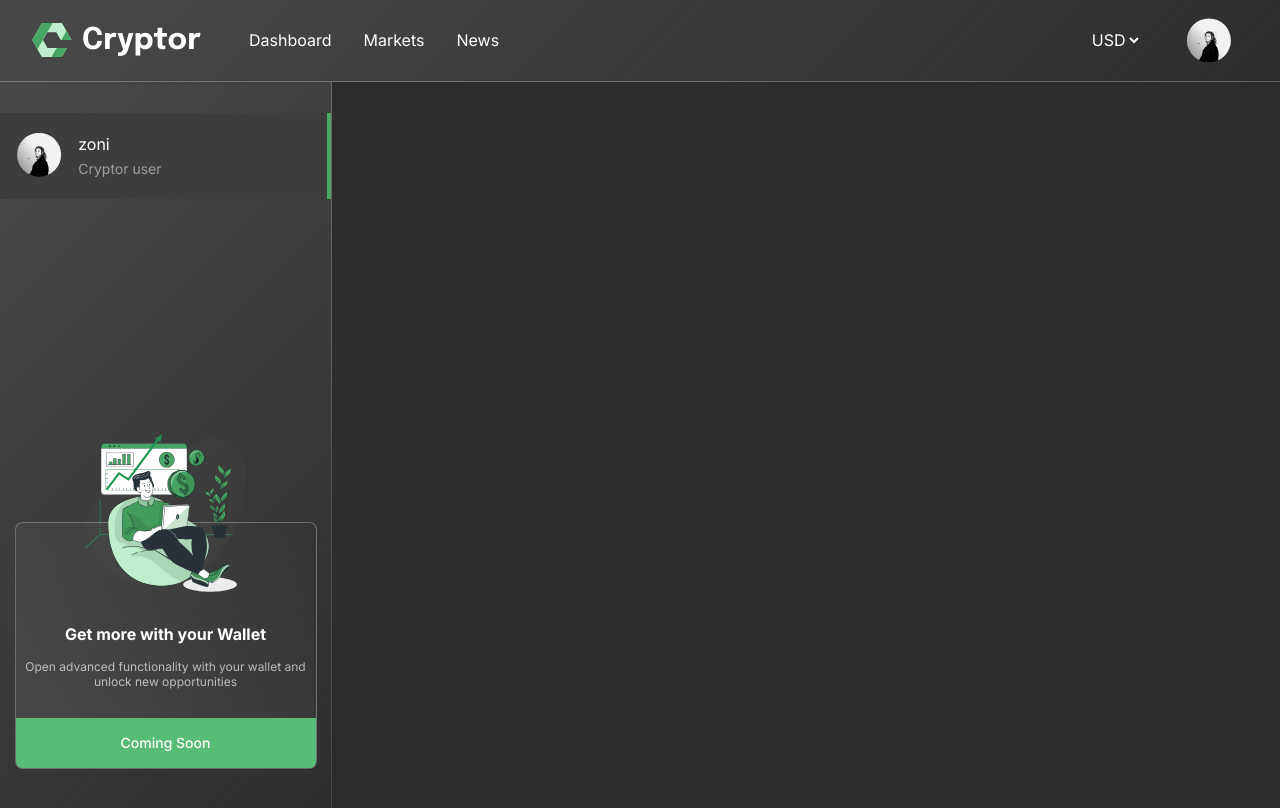
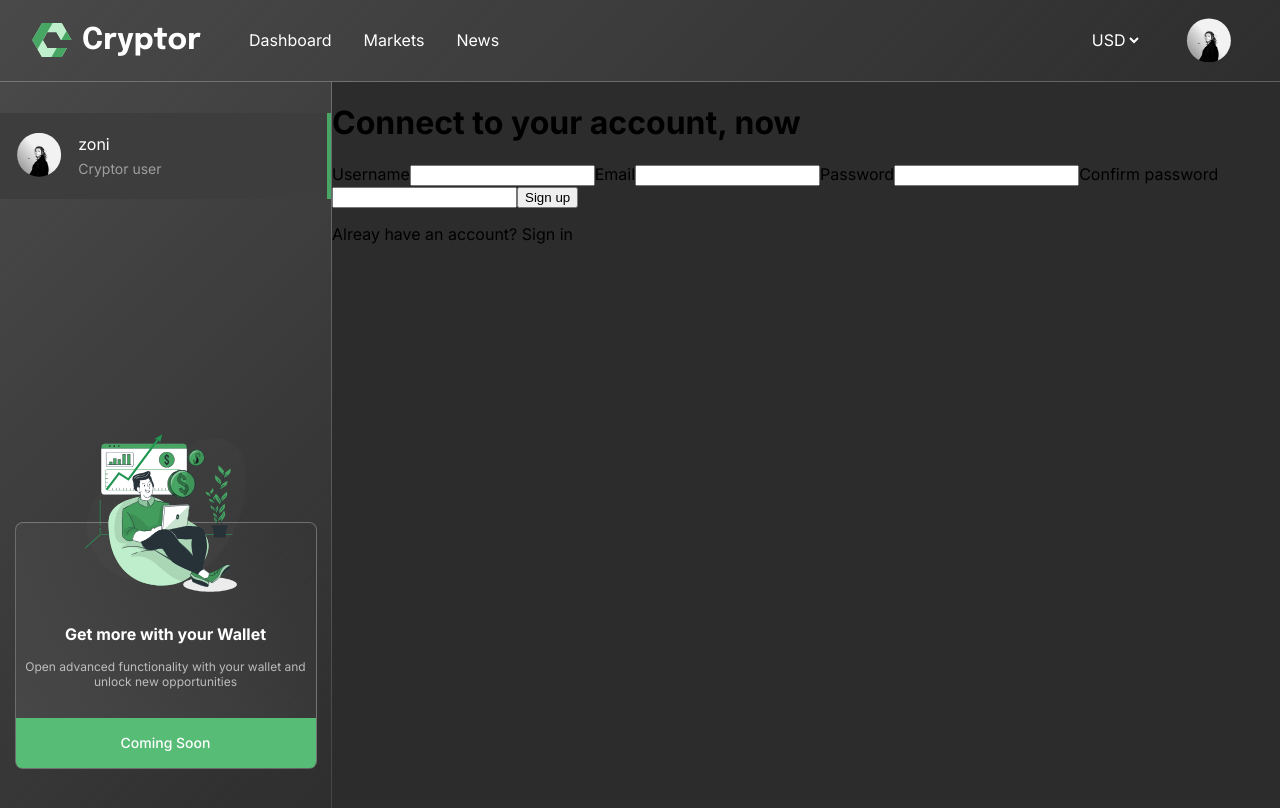
Before and after one commit to zonivisuals/Cryptor, a React (Create React App) app: page /signup in a window 1280 px wide. Shown: the top 808 px of the page. Built offline with nearby package versions, Linux system fonts and the light colour scheme.

Commit message:
implementing signup comp core3

```diff
--- a/src/App.jsx
+++ b/src/App.jsx
@@ -10,6 +10,7 @@ import Dashboard from './components/pages/dashboard';
 import Markets from './components/pages/markets';
 import News from './components/pages/news'
 import Login from './components/pages/Login'
+import Signup from './components/pages/Signup'
 import Profile from './components/pages/Profile'
 import './global.css'
 
@@ -33,6 +34,7 @@ function App() {
                 <Route path="/markets" element={<Markets/>} />
                 <Route path="/news" element={<News/>} />
                 <Route path="/login" element={<Login/>} />
+                <Route path="/signup" element={<Signup/>} />
                 <Route path="/profile" element={<Profile/>} />
               </Routes>
             </BrowserRouter>
--- a/src/components/pages/Profile.jsx
+++ b/src/components/pages/Profile.jsx
@@ -27,7 +27,7 @@ function Profile() {
           </div>
 
         </div>
-      </div>
+      </div>2
 
       <div className='right-col'>
 
--- a/src/components/pages/Signup.jsx
+++ b/src/components/pages/Signup.jsx
@@ -2,7 +2,28 @@ import React from 'react'
 
 function Signup() {
   return (
-    <div>Signup</div>
+    <div className='singup-page'>
+      <h1>Connect to your account, now</h1>
+
+      <form action="" className='signup-form'>
+        <label htmlFor="signup-username">Username</label>
+        <input type="text" id='signup-username' />
+
+        <label htmlFor="signup-email">Email</label>
+        <input type="email" id='signup-email' />
+
+        <label htmlFor="signup-password">Password</label>
+        <input type="password" id='signup-password' />
+
+        <label htmlFor="signup-confirm-password">Confirm password</label>
+        <input type="password" id='signup-confirm-password' />
+
+        <button type='submit'>Sign up</button>
+
+        <p>Alreay have an account? Sign in</p>
+      </form>
+
+    </div>
   )
 }
 
```
Also changed, not shown: src/components/animations/TopLoadingBar.jsx (line endings or trailing spaces).
